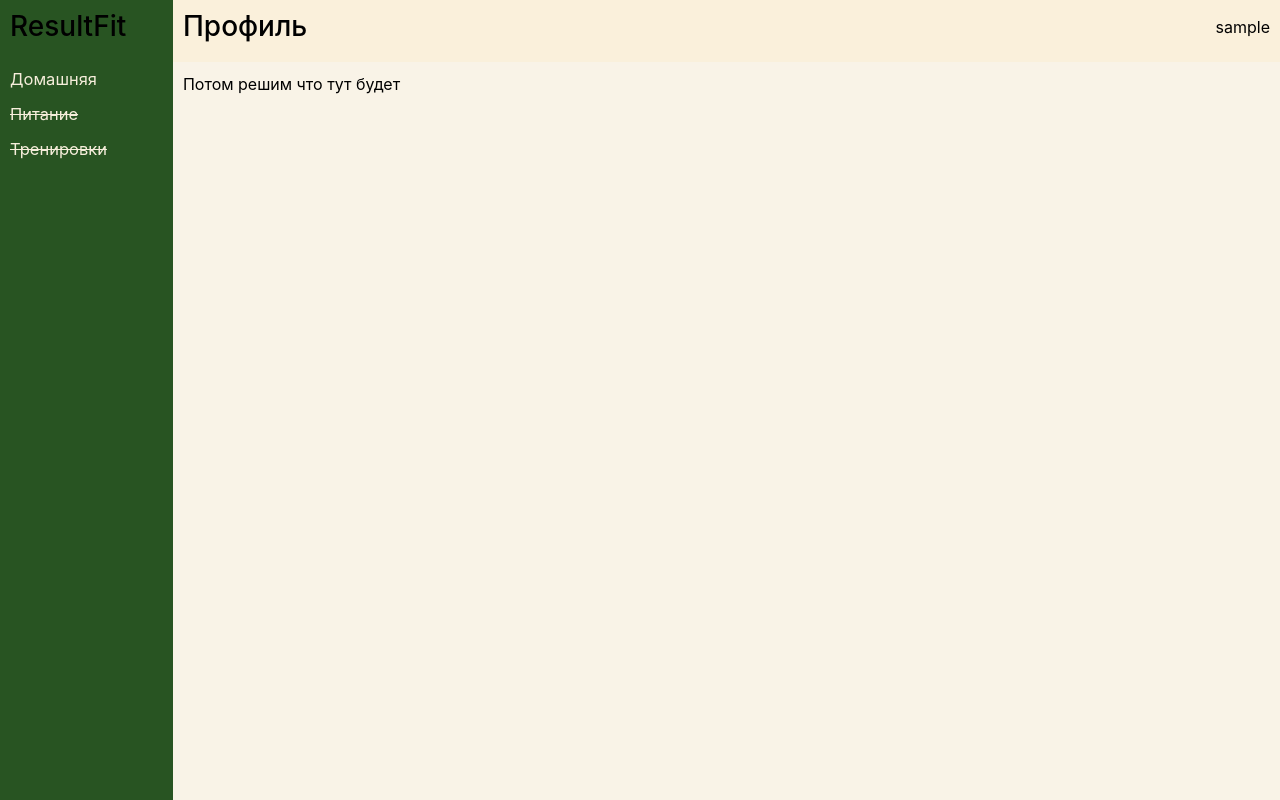
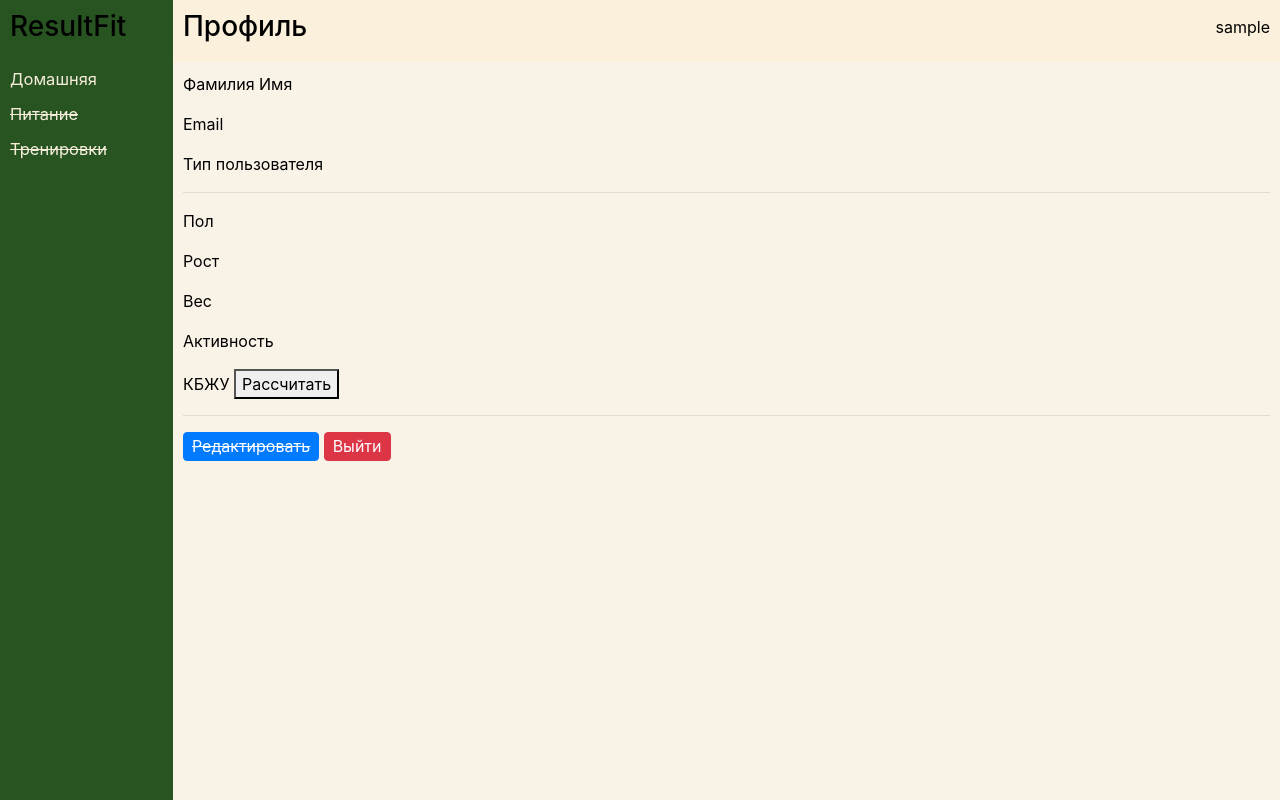
Before and after one commit to AnastasiaYazvinskaya/CIT490-Senior-Project, a Django app: page /profile/ in a window 1280 px wide. Run offline with Django 5.2, Linux system fonts and the light colour scheme; the visitor is signed in with stand-in values (Sample User, id 1); some libraries are stand-ins or nearby versions.

Commit message:
fix some design and forms text

```diff
--- a/resultfit/main/static/css/base.css
+++ b/resultfit/main/static/css/base.css
@@ -107,7 +107,7 @@ h4.small-header {
     background-color: #faf0db;
     margin-left: -50px;
     margin-bottom: 0;
-    padding-bottom: 10px;
+    padding: 6px;
 }
 .large-header {
     display: none;
@@ -145,10 +145,15 @@ h4.small-header {
     color:#9a0303;
     width: 30px;
 }
-.btnImage {
+img.btnImage {
     height: 25px;
     width: 25px;
     padding-bottom: 2.5px;
+}
+button.btnImage {
+    border: none;
+    background-color: transparent;
+    padding: 0;
 }
 #code_error {
     display: none;
--- a/resultfit/main/templates/index.html
+++ b/resultfit/main/templates/index.html
@@ -1,7 +1,7 @@
 {% extends "base.html" %}
 {#<!-- Content for starting page -->#}
 {% block content %}
-    {#<!-- Welcome title -->#}
-    <h1>Index file</h1>
+<h4 class="small-header">{% block pageName %}Стартовая траница{% endblock %}</h4>
+<p>Она не нужна для мобильного приложения, но для веба может слуюжить рекламой приложения</p>
 
 {% endblock %}
--- a/resultfit/resultfit/settings.py
+++ b/resultfit/resultfit/settings.py
@@ -162,5 +162,3 @@ EMAIL_PORT = 587
 EMAIL_USE_TLS = True
 EMAIL_HOST_USER = str(os.getenv('EMAIL_HOST_USER'))
 EMAIL_HOST_PASSWORD = str(os.getenv('EMAIL_HOST_PASSWORD'))
-# Custom setting. To email
-RECIPIENT_ADDRESS = str(os.getenv('RECIPIENT_ADDRESS'))
--- a/resultfit/user/models.py
+++ b/resultfit/user/models.py
@@ -9,9 +9,14 @@ from django.conf import settings
 
 class Profile(models.Model):
     user = models.OneToOneField(User, on_delete=models.PROTECT)
-    height = models.CharField(max_length=20, verbose_name ='Рост')
-    weight = models.CharField(max_length=20, verbose_name ='Вес')
-    activity = models.CharField(max_length=20, verbose_name ='Активность')
+    height = models.CharField(max_length=20, verbose_name ='Рост', null=True)
+    weight = models.CharField(max_length=20, verbose_name ='Вес', null=True)
+    activity = models.CharField(max_length=20, verbose_name ='Активность', null=True)
+    SEX_CHOICES = (
+        ('F', 'Ж',),
+        ('M', 'М',),
+    )
+    sex = models.CharField(max_length=1, choices=SEX_CHOICES, null=True)
 
     def __str__(self):
         return self.user.username
--- a/resultfit/user/static/js/trainer.js
+++ b/resultfit/user/static/js/trainer.js
@@ -19,7 +19,6 @@ $(document).ready(function(){
             url: "validate_code",
             // если успешно, то
             success: function (response) {
-                console.log(response);
                 if (response.trainer) {
                     console.log('response.trainer exists');
                     $('#id_last_name').val(response.trainer.lastName);
@@ -55,7 +54,7 @@ $(document).ready(function(){
             url: "send_email",
             // если успешно, то
             success: function (response) {
-                $('#messages').text("Повторное письмо для регистрации отправлено на "+response.email);
+                $('#success_code').text("Повторное письмо для регистрации отправлено на "+response.email);
                 $('#messages').css('display', 'flex');
             },
             // если ошибка, то
--- a/resultfit/user/templates/email/trainerCode.html
+++ b/resultfit/user/templates/email/trainerCode.html
@@ -1,9 +1,9 @@
 <!DOCTYPE html>
 <html>
     <body>
-        <p>{{ trainer.lastName }} {{ trainer.firstName }}, вам было выслано приглашение для создания Тренерского аккаунта.</p>
-        <h2>Ваш код: {{ trainer.code }}</h2>
-        <p>Перейдите по ссылке <a href="https://fresultfit.onrender.com/register/trainer/{{trainer.code}}">ResultFit - Регистрация тренера</a>, чтобы закончить регистрацию.</p>
+        <p>{{ trainer.lastName }} {{ trainer.firstName }}, вам было выслано приглашение для создания Тренерского аккаунта в приложении ResultFit.</p>
+        <h3><a href="https://fresultfit.onrender.com/register/trainer/{{trainer.code}}">ResultFit - Регистрация тренера</a></h3>
+        <p>Перейдите по ссылке выше, чтобы закончить регистрацию.</p>
         <br>
         <p>Если вы считаете, что это письмо пришло вам по ошибке, то просто проигнорируйте его.</p>
     </body>
--- a/resultfit/user/templates/home.html
+++ b/resultfit/user/templates/home.html
@@ -3,6 +3,6 @@
 {% block content %}
 <h4 class="small-header">{% block pageName %}Домашняя страница{% endblock %}</h4>
 <div id="inside-content">
-    <p>Пока не знаю что тут будет</p>
+    <p>Потом она будет называться иначе. Думаю тут должны быть какие-то общие данные для пользователя (планы ближайшие, напоминания и тп)</p>
 </div>
 {% endblock %}
--- a/resultfit/user/templates/login.html
+++ b/resultfit/user/templates/login.html
@@ -44,7 +44,7 @@
             </tr>
         </table>
         <input type="submit" class="btn btn-success" value="Войти" />
-        <p>Забыли пароль? <a href="{% url 'reset' %}">Восстановить</a></p>
+        <p style="text-decoration: line-through;">Забыли пароль? <a href="#">Восстановить</a></p>
         <p>Являетесь тренером? <a href="{% url 'trainer_register' %}">Зарегистрироваться через код тренера</a></p>
         <p>Нет аккаунта? <a href="{% url 'register' %}">Зарегистрироваться</a></p>
     </form>
--- a/resultfit/user/templates/profile.html
+++ b/resultfit/user/templates/profile.html
@@ -3,6 +3,17 @@
 {% block content %}
 <h4 class="small-header">{% block pageName %}Профиль{% endblock %}</h4>
 <div id="inside-content">
-    <p>Потом решим что тут будет</p>
+    <p>Фамилия Имя</p>
+    <p>Email</p>
+    <p>Тип пользователя</p>
+    <hr>
+    <p>Пол</p>
+    <p>Рост</p>
+    <p>Вес</p>
+    <p>Активность</p>
+    <p>КБЖУ <button>Рассчитать</button></p>
+    <hr>
+    <a href="#" class="btn btn-primary" style="text-decoration: line-through;">Редактировать</a>
+    <a href="{% url 'logout' %}" class="btn btn-danger">Выйти</a>
 </div>
 {% endblock %}
--- a/resultfit/user/templates/trainer/trainer_read.html
+++ b/resultfit/user/templates/trainer/trainer_read.html
@@ -18,13 +18,13 @@
         </p>
     </div>
     <div class="acts">
-        <a href="/trainers/{{ trainer.pk }}/update" style="display: inline-block;">
-            <img src="{% static 'images/editBtn.svg' %}" alt="Edit">
+        <a href="/trainers/{{ trainer.pk }}/update">
+            <img src="{% static 'images/editBtn.svg' %}" alt="Edit" class="btnImage">
         </a>
         <form action="" method="POST" id="delete-form">
             {% csrf_token %}
             <input type="hidden" value="card" name="template">
-            <button type="submit"><img src="{% static 'images/deleteBtn.svg' %}" alt="Delete"></button>
+            <button type="submit" class="btnImage"><img src="{% static 'images/deleteBtn.svg' %}" alt="Delete" class="btnImage"></button>
         </form>
     </div>
 </div>
--- a/resultfit/user/views.py
+++ b/resultfit/user/views.py
@@ -120,9 +120,13 @@ def trainer(request, pk=None):
         return redirect('trainers')
     return redirect('home')
 
+from django.core import mail
+from django.core.mail.backends.smtp import EmailBackend
 # Create/Edit trainer page
 @login_required
 def create_update_trainer(request, pk=None):
+    connection = mail.get_connection()
+    print('connection', connection)
     if pk != None:
         # Если ключ передан, то ищем объект
         trainerObj = PrepareUser.objects.get(pk = pk)
@@ -137,7 +141,7 @@ def create_update_trainer(request, pk=None):
             # Переносим все изменения в базу
             trainer.save()
             #form.save_m2m()
-            return redirect('trainer', pk=trainer.pk)
+            return redirect('trainers')
     else:
         form = PrepareUserForm(instance = trainerObj)
     return render(request, "trainer/trainer_create_update.html", {'form': form, 'pk': pk})
@@ -159,6 +163,7 @@ def delete_trainer(request, pk=None):
 
 def validate_code(request):
     code = request.GET.get('code', None)
+    print('code', code)
     trainer = PrepareUser.objects.filter(code=code).values().first()
     if (code != None):
         response = {
```
Also changed, not shown: resultfit/user/static/css/user.css (+25 -1 lines), resultfit/user/templates/trainer/trainers.html (+12 -13 lines).
